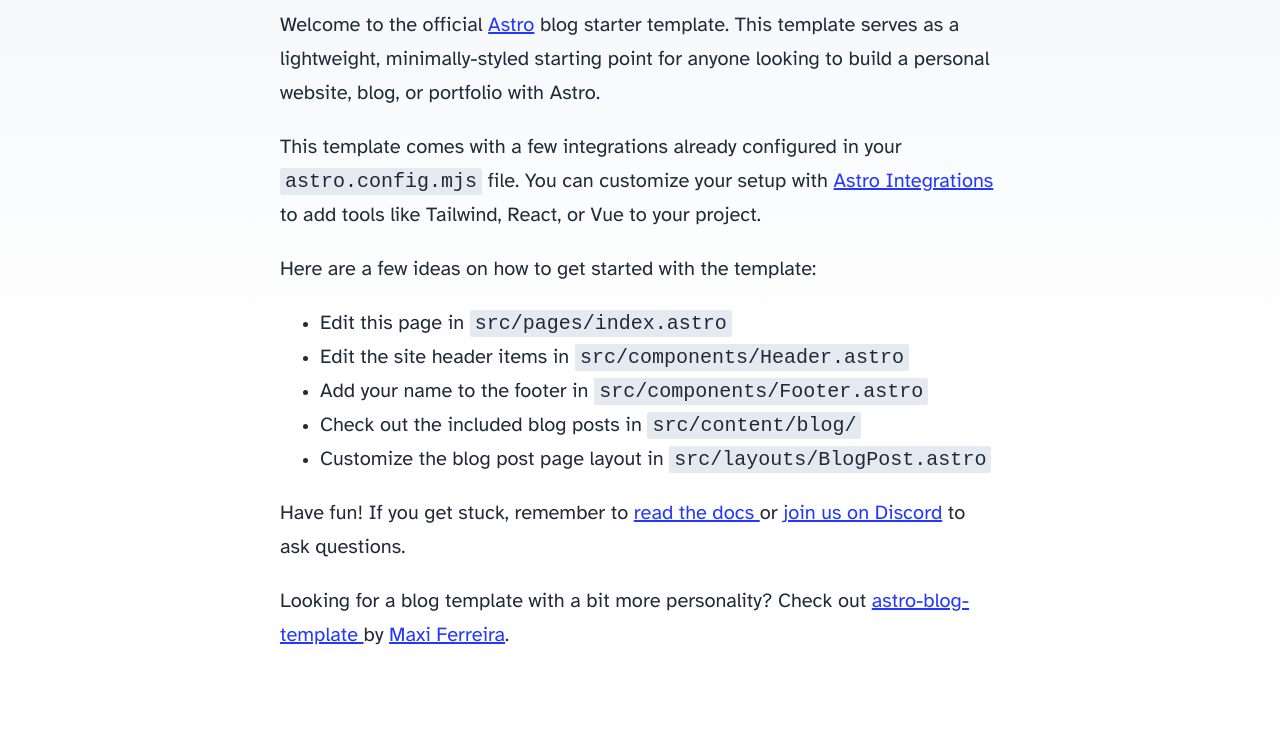
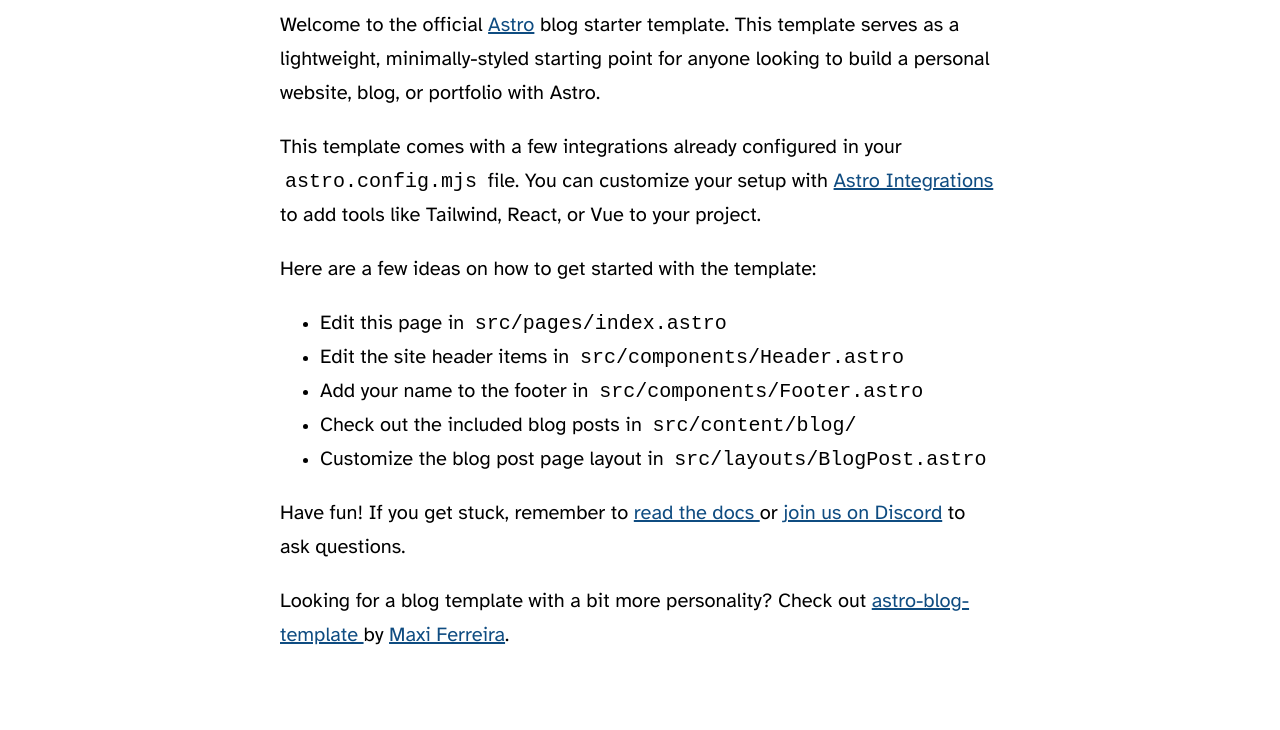
Before and after one commit to secure-alias/main-site, an Astro site: page / in a window 1280 px wide. Shown: the part 222-952 px from the top of the page. Built offline with nearby package versions, Linux system fonts and the light colour scheme; Astro itself is replaced by a stand-in of ours.

Commit message:
Update global.css
changed colour

```diff
--- a/src/styles/global.css
+++ b/src/styles/global.css
@@ -3,18 +3,22 @@
   https://github.com/HermanMartinus/bearblog/blob/297026a877bc2ab2b3bdfbd6b9f7961c350917dd/templates/styles/blog/default.css
   License MIT: https://github.com/HermanMartinus/bearblog/blob/master/LICENSE.md
  */
+:root {
+	/* Brand */
+	--accent: #0f4c81;
+	--accent-hover: #1666ab;
 
-:root {
-	--accent: #2337ff;
-	--accent-dark: #000d8a;
-	--black: 15, 18, 25;
-	--gray: 96, 115, 159;
-	--gray-light: 229, 233, 240;
-	--gray-dark: 34, 41, 57;
-	--gray-gradient: rgba(var(--gray-light), 50%), #fff;
-	--box-shadow:
-		0 2px 6px rgba(var(--gray), 25%), 0 8px 24px rgba(var(--gray), 33%),
-		0 16px 32px rgba(var(--gray), 33%);
+	/* Neutrals */
+	--text-primary: 25, 32, 45;
+	--text-secondary: 87, 99, 120;
+	--surface: 248, 250, 252;
+	--surface-alt: 240, 244, 248;
+	--border: 219, 226, 234;
+
+	/* Professional shadow */
+	--shadow:
+		0 2px 6px rgba(15, 23, 42, 0.08),
+		0 8px 24px rgba(15, 23, 42, 0.06);
 }
 @font-face {
 	font-family: "Atkinson";
```
